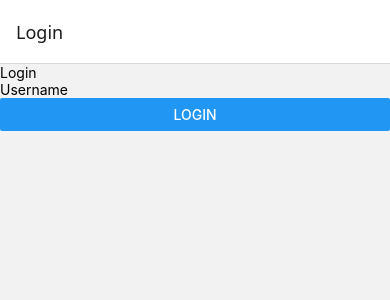
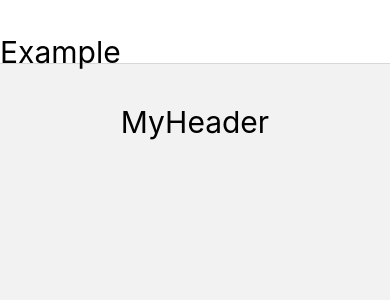
Before and after one commit to Sohaib110/React-Native-Learnings, a React Native app: screen /Header in a window 390 px wide. Before the commit this address had no page. Shown: the top 300 px of the page. Built offline with nearby package versions, Linux system fonts and the light colour scheme.

Commit message:
Stack Nav Final

```diff
--- a/App.jsx
+++ b/App.jsx
@@ -4,12 +4,34 @@ import React from 'react';
 import About from './src/navigation-screens/About';
 import Home from './src/navigation-screens/Home';
 import Login from './src/navigation-screens/Login';
+import MyHeader from './src/navigation-screens/MyHeader';
+import { Button, Alert } from 'react-native';
+import Example from './src/navigation-screens/Example';
 
 const Stack = createNativeStackNavigator();
+const sayHello = () => {
+  Alert.alert('Hello');
+};
+// const HeaderLeft = () => <Button title="One" onPress={sayHello} />;
+// const HeaderRight = () => <Button title="Two" onPress={sayHello} />;
+const MyExample = () => <Example />;
+
 const App = () => {
   return (
     <NavigationContainer>
       <Stack.Navigator>
+        <Stack.Screen
+          name="Header"
+          component={MyHeader}
+          options={{
+            title: '',
+            headerLeft: MyExample,
+            // headerRight: HeaderRight,
+
+            // headerLeft: () => <Button title="One" />,
+            // headerRight: () => <Button title="Two" />,
+          }}
+        />
         <Stack.Screen name="Login" component={Login} />
         <Stack.Screen
           name="Home"
--- a/src/navigation-screens/About.jsx
+++ b/src/navigation-screens/About.jsx
@@ -1,14 +1,17 @@
-import { View, Text } from 'react-native';
+import { View, Text, Button } from 'react-native';
 import React from 'react';
+import { useSafeAreaInsets } from 'react-native-safe-area-context';
 
 const About = props => {
+  const insets = useSafeAreaInsets();
   // const { username, age } = props.route.params;
   const { username } = props.route.params;
   return (
-    <View>
+    <View style={{ flex: 1, paddingTop: insets.top }}>
       {/* <Text>{username}</Text>
       <Text>{age}</Text> */}
       <Text>WelCome {username}</Text>
+      <Button title="Go to Home" onPress={() => props.navigation.goBack()} />
     </View>
   );
 };
--- /dev/null
+++ b/src/navigation-screens/Example.jsx
@@ -0,0 +1,14 @@
+import { View, Text } from 'react-native';
+import React from 'react';
+
+const Example = () => {
+  return (
+    <View>
+      <Text style={{ fontSize: 30, textAlign: 'center', marginTop: 40 }}>
+        Example
+      </Text>
+    </View>
+  );
+};
+
+export default Example;
--- /dev/null
+++ b/src/navigation-screens/MyHeader.jsx
@@ -0,0 +1,14 @@
+import { View, Text } from 'react-native';
+import React from 'react';
+
+const MyHeader = () => {
+  return (
+    <View>
+      <Text style={{ fontSize: 30, textAlign: 'center', marginTop: 40 }}>
+        MyHeader
+      </Text>
+    </View>
+  );
+};
+
+export default MyHeader;
```
